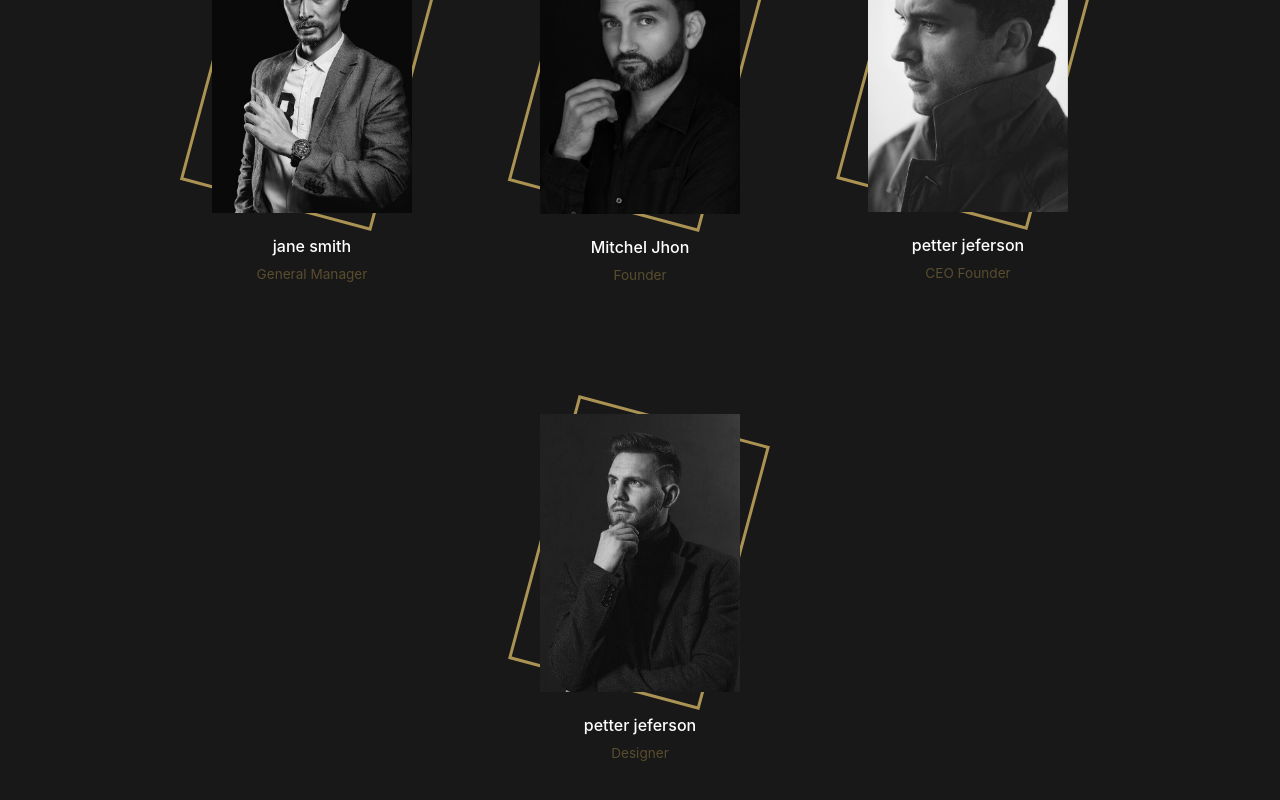
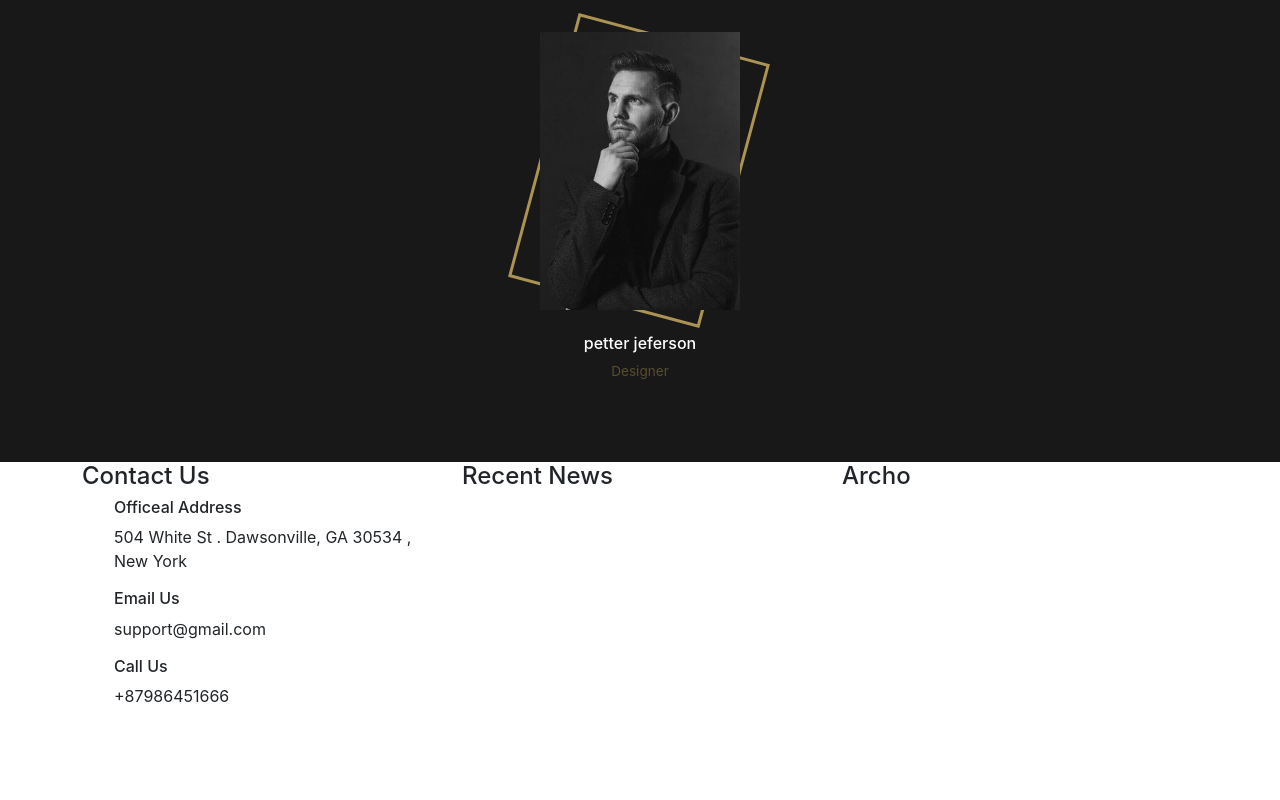
Before and after one commit to mahdihasanpour2022/portfolio1, a React (Create React App) app: page / in a window 1280 px wide. Shown: the part 3026-3826 px from the top of the page. After the commit the page ends 3750 px from the top, so only its background shows below. Built offline with nearby package versions, Linux system fonts and the light colour scheme.

Commit message:
react-icons install and footer codingstart

```diff
--- /dev/null
+++ b/src/assets/style/components_style/Footer.module.scss
@@ -0,0 +1,9 @@
+@import "../common_styles/variables";
+@import "../common_styles/font";
+@import "../common_styles/mixins";
+
+.ContactUs{
+  .list{
+    list-style: none;
+  }
+}
--- a/src/assets/style/components_style/OurRender.module.scss
+++ b/src/assets/style/components_style/OurRender.module.scss
@@ -20,8 +20,8 @@
   grid-template-columns: repeat(auto-fit, minmax(200px, 1fr));
   text-align: center;
   img {
-    width: 400px;
-    height: 250px;
+    width: 300px;
+    height: 200px;
     transition: transform 1s ease;
     &:hover {
       transform: rotateY(180deg) scale(1.3);
--- a/src/assets/style/components_style/Team.module.scss
+++ b/src/assets/style/components_style/Team.module.scss
@@ -6,7 +6,6 @@
 .TeamContainer {
   background-color: $black;
   text-align: center;
-  padding: 2rem 0;
 
   p {
     color: $white;
@@ -69,6 +68,9 @@
         h4{
           color: $gold;
         }
+        p{
+          color: $white;
+        }
       }
     }
   }
--- /dev/null
+++ b/src/components/Footer.js
@@ -0,0 +1,52 @@
+import React from 'react';
+// scss
+import Styles from "../assets/style/components_style/Footer.module.scss";
+
+const Footer = () => {
+  return (
+    <>
+      <div className="container">
+        <div className="row">
+          <div className="col-md-4">
+            <div className={Styles.ContactUs}>
+              <h4>Contact Us</h4>
+              <ul className={Styles.list}>
+                <li>
+
+                  <div>
+                    <h6>Officeal Address</h6>
+                    <p>504 White St . Dawsonville, GA 30534 , New York</p>
+                  </div>
+                </li>
+                <li>
+                  <div>
+                    <h6>Email Us</h6>
+                    <p>support@gmail.com</p>
+                  </div>
+                </li>
+                <li>
+                  <div>
+                    <h6>Call Us</h6>
+                  </div>
+                  <p>+87986451666</p>
+                </li>
+              </ul>
+            </div>
+          </div>
+          <div className="col-md-4">
+            <div className={Styles.RecentNews}>
+              <h4>Recent News</h4>
+            </div>
+          </div>
+          <div className="col-md-4">
+            <div className={Styles.SocialMedia}>
+              <h4>Archo</h4>
+            </div>
+          </div>
+        </div>
+      </div>
+    </>
+  );
+};
+
+export default Footer;
--- a/src/components/Home.js
+++ b/src/components/Home.js
@@ -6,6 +6,7 @@ import Services from "../components/Services";
 import Comments from "../components/Comments.js";
 import OurRender from "../components/OurRender.js";
 import Team from "../components/Team.js";
+import Footer from "../components/Footer.js";
 
 const Home = () => {
   return (
@@ -16,6 +17,7 @@ const Home = () => {
       <Comments />
       <OurRender />
       <Team />
+      <Footer />
     </>
   );
 };
```
